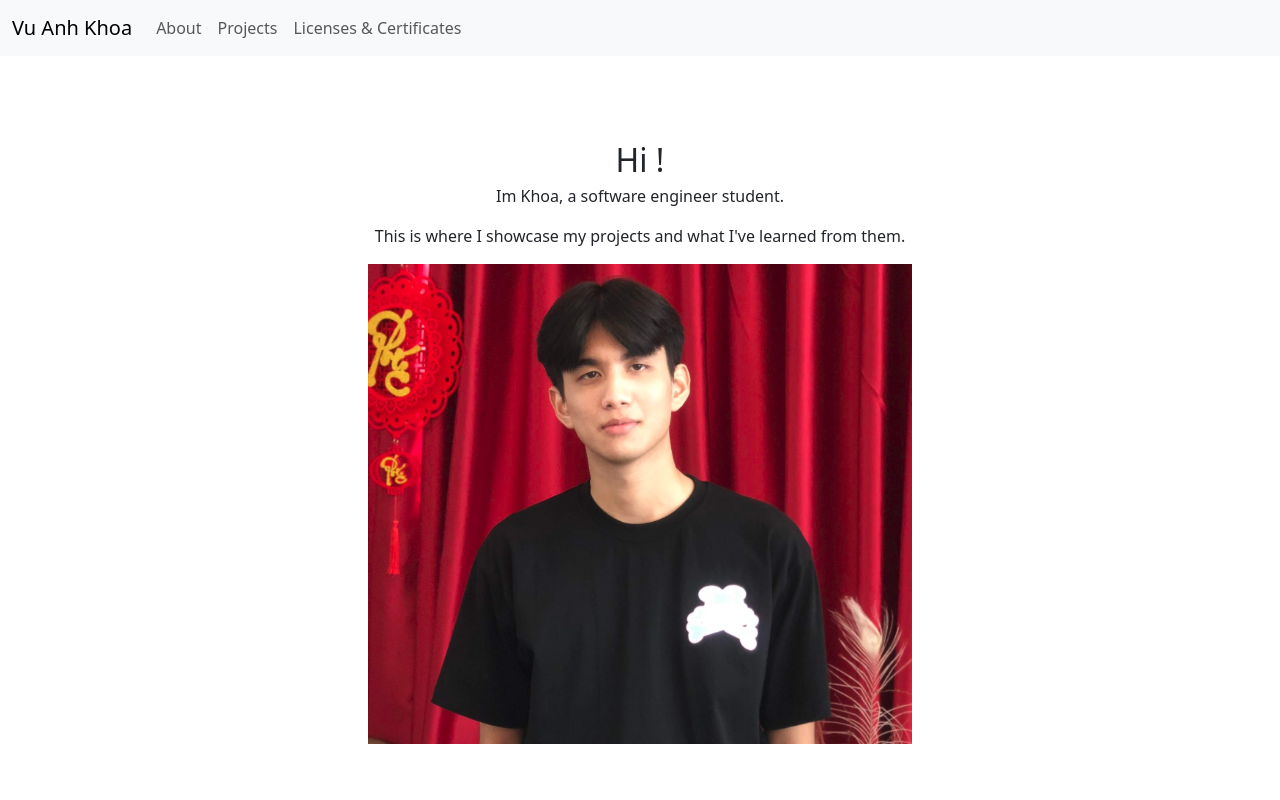
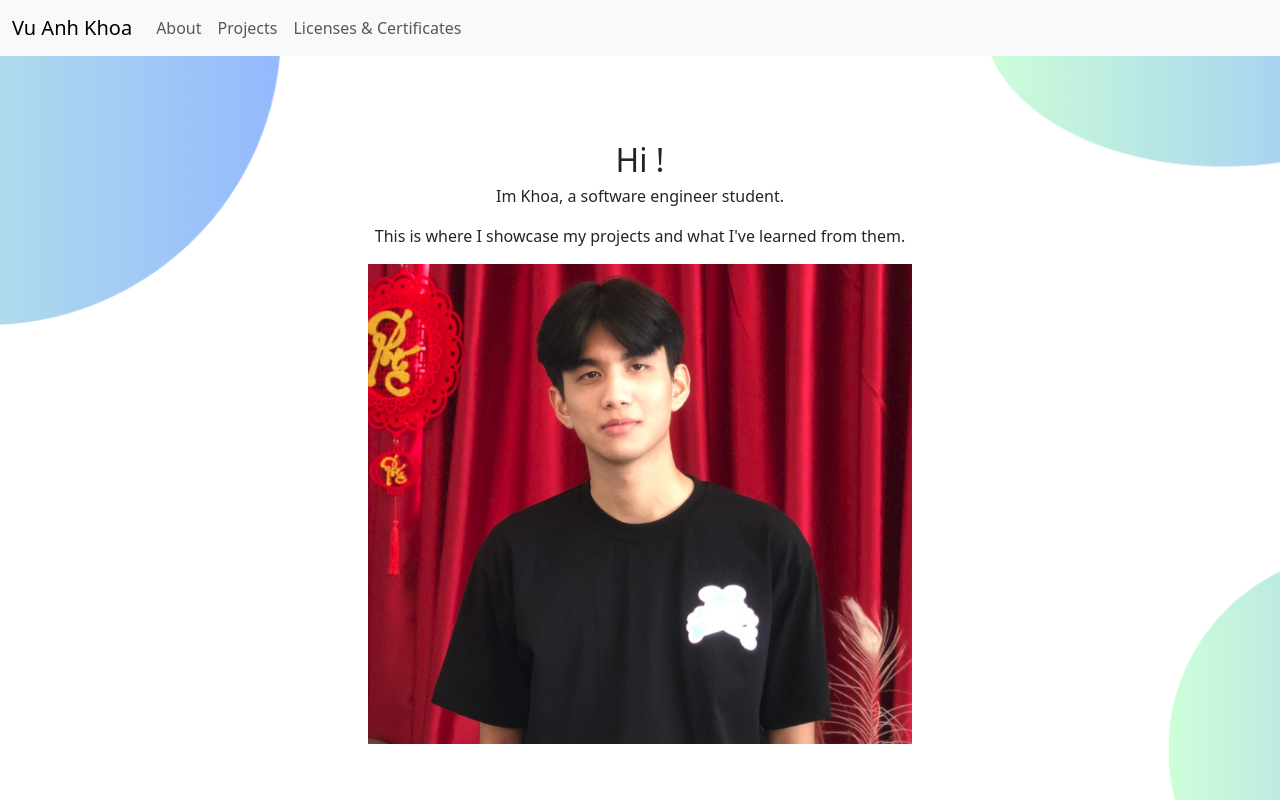
Before and after one commit to VuKhoa23/Portfolio, a Next.js app: page / in a window 1280 px wide. Built offline with nearby package versions, Linux system fonts and the light colour scheme.

Commit message:
Add background image

```diff
--- a/app/about/page.module.css
+++ b/app/about/page.module.css
@@ -1,18 +1,19 @@
-.introduce-section{
+.introduce-section {
     height: fit-content;
 }
 
-.introduce-section p1{
+.introduce-section p1 {
     font-weight: bold;
 }
 
-.main{
+.main {
     margin: 2rem;
     margin-top: 4rem;
-
+    height: 85%;
 }
 
-.image-container{
+.image-container {
     align-items: center;
     text-align: center;
+    transition: 'transform 0.6s ease-in-out',
 }
--- a/app/globals.css
+++ b/app/globals.css
@@ -9,6 +9,8 @@ html,
 body {
   margin: 0;
   padding: 0;
+  height: 100%;
+  overflow-y: hidden  ;
 }
 
 body {
@@ -18,7 +20,16 @@ body {
 
 /* header */
 
-.header-active{
-    color: rgb(2, 198, 247) !important;
-    text-decoration: underline !important;
+.header-active {
+  color: rgb(2, 198, 247) !important;
+  text-decoration: underline !important;
 }
+
+.bg {
+  position: absolute;
+  top: 0%;
+  bottom: 0;
+  right: 0;
+  left: 0;
+  z-index: -1000;
+}
--- a/app/layout.js
+++ b/app/layout.js
@@ -3,16 +3,28 @@ import "./globals.css";
 import "bootstrap/dist/css/bootstrap.css";
 import BootstrapClient from "@/components/BootstrapClient";
 import Header from "@/components/header";
+import backgroundImg from "../public/bg.png"
+import Image from "next/image";
 
 export const metadata = {
   title: "Khoa Vu",
   description: "Porfolio",
 };
 
+
+
 export default function RootLayout({ children }) {
   return (
     <html lang="en">
       <body>
+        <div className="bg">
+          <Image
+            src={backgroundImg}
+            layout="fill"
+            objectFit="cover"
+            quality={100}
+          />
+        </div>
         <Header />
         {children}
         <BootstrapClient />
```
Also changed, not shown: app/about/page.js (+5 -4 lines), app/page.module.css (line endings or trailing spaces), public/bg.png (added), public/me-nobg.png (added).
